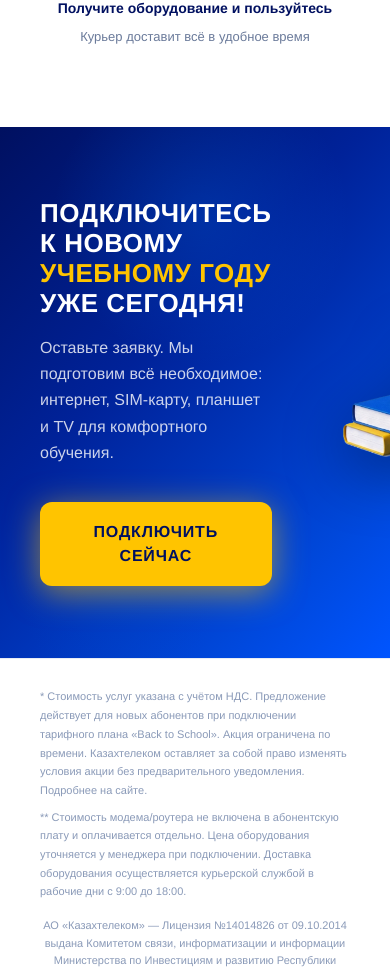
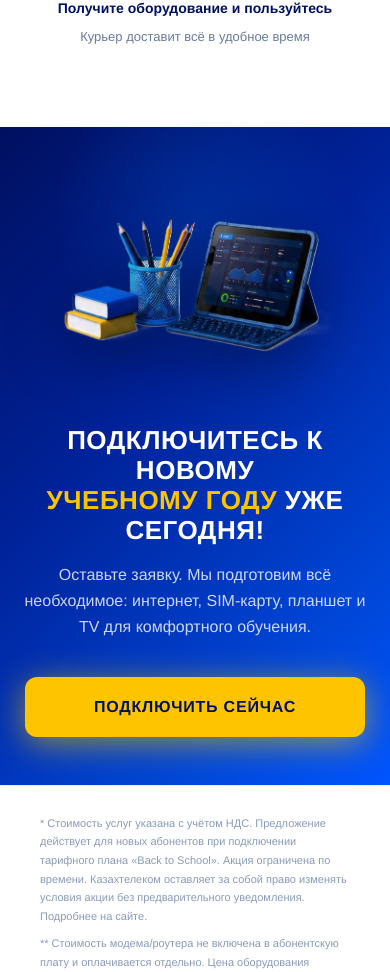
Before and after one commit to Leonard0303/back-to-school, a React (Vite) app: page / in a window 390 px wide. Shown: the part 5158-6130 px from the top of the page. Built offline with nearby package versions, Linux system fonts and the light colour scheme; the HTML template or start-up script is replaced by a standard one.

Commit message:
адаптация под мобильное

```diff
--- a/src/components/BottomCTA.tsx
+++ b/src/components/BottomCTA.tsx
@@ -24,7 +24,7 @@ export default function BottomCTA() {
   }, [])
 
   return (
-    <section id="final-cta" style={{
+    <section id="final-cta" className="bottom-cta-section" style={{
       background: 'linear-gradient(135deg, #001060 0%, #002299 40%, #0047D9 80%, #0055FF 100%)',
       padding: '72px 40px',
       position: 'relative',
@@ -45,7 +45,7 @@ export default function BottomCTA() {
       }}/>
 
       <div style={{ maxWidth: '1200px', margin: '0 auto' }}>
-        <div style={{
+        <div className="bottom-cta-grid" style={{
           display: 'grid',
           gridTemplateColumns: '1fr auto',
           gap: '60px',
@@ -54,7 +54,7 @@ export default function BottomCTA() {
           {/* Left content */}
           <div
             ref={leftRef}
-            className="fade-section"
+            className="fade-section bottom-cta-left"
           >
             <h2 style={{
               color: 'white',
@@ -67,7 +67,7 @@ export default function BottomCTA() {
               ПОДКЛЮЧИТЕСЬ К НОВОМУ<br/>
               <span style={{ color: '#FFC400' }}>УЧЕБНОМУ ГОДУ</span> УЖЕ СЕГОДНЯ!
             </h2>
-            <p style={{
+            <p className="bottom-cta-desc" style={{
               color: 'rgba(255,255,255,0.8)',
               fontSize: '16px',
               lineHeight: 1.65,
@@ -77,7 +77,7 @@ export default function BottomCTA() {
               Оставьте заявку. Мы подготовим всё необходимое: интернет, SIM-карту, планшет и TV для комфортного обучения.
             </p>
             <button
-              className="cta-yellow"
+              className="cta-yellow bottom-cta-btn"
               style={{
                 background: '#FFC400',
                 color: '#001060',
@@ -97,7 +97,7 @@ export default function BottomCTA() {
           {/* Right — school items */}
           <div
             ref={item1Ref}
-            className="fade-section"
+            className="fade-section bottom-cta-right"
             style={{
               display: 'flex', alignItems: 'center', justifyContent: 'center',
               position: 'relative', minWidth: '320px',
@@ -107,6 +107,7 @@ export default function BottomCTA() {
             <img
               src={finalHeroGadgets}
               alt="Планшет и школьные принадлежности"
+              className="bottom-cta-img"
               style={{
                 width: '100%',
                 maxWidth: '760px',
--- a/src/index.css
+++ b/src/index.css
@@ -280,6 +280,38 @@ h1, h2, h3, h4, h5, h6, button, p, span, div, a {
   }
 }
 
+/* ── Bottom CTA responsive ── */
+@media (max-width: 1024px) {
+  .bottom-cta-section {
+    padding: 48px 20px !important;
+  }
+  .bottom-cta-grid {
+    grid-template-columns: 1fr !important;
+    gap: 32px !important;
+    text-align: center;
+  }
+  .bottom-cta-left {
+    display: flex;
+    flex-direction: column;
+    align-items: center;
+  }
+  .bottom-cta-desc {
+    max-width: 100% !important;
+    text-align: center;
+  }
+  .bottom-cta-btn {
+    width: 100%;
+    max-width: 340px;
+  }
+  .bottom-cta-right {
+    min-width: 0 !important;
+    order: -1;
+  }
+  .bottom-cta-img {
+    max-width: 280px !important;
+  }
+}
+
 /* ── Responsive ── */
 @media (max-width: 900px) {
   .benefits-outer-grid {
```
